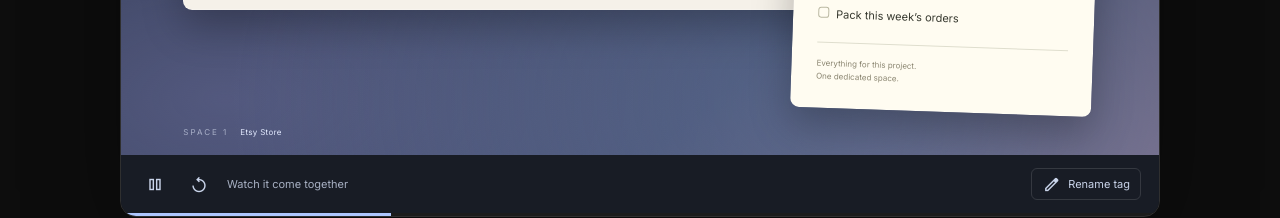
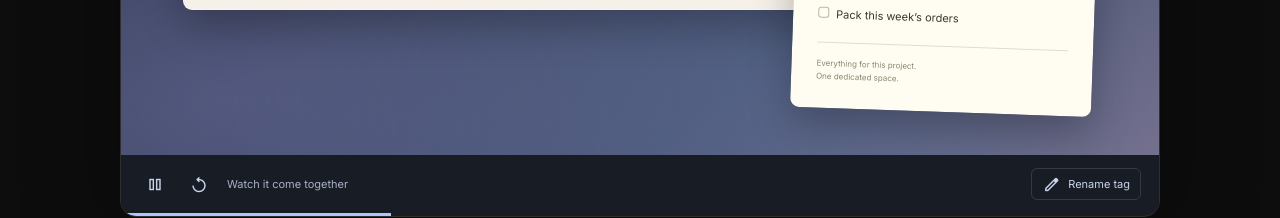
Before and after one commit to notTag/Space-Tag-Web, a Vue app: page / in a window 1280 px wide. Shown: the part 1180-1398 px from the top of the page. Built offline with nearby package versions, Linux system fonts and the light colour scheme.

Commit message:
fix: remove misleading desktop label from demo

```diff
--- a/src/components/ProductDemo.vue
+++ b/src/components/ProductDemo.vue
@@ -435,9 +435,6 @@ onUnmounted(() => {
             stroke-width="1.7"
           />
         </svg>
-        <div class="desktop-label">
-          SPACE {{ active + 1 }}<span>{{ labels[active] }}</span>
-        </div>
       </div>
       <div class="demo-toolbar">
         <div class="playback">
@@ -1006,19 +1003,6 @@ onUnmounted(() => {
   line-height: 1.6;
   color: #8b8671;
 }
-.desktop-label {
-  position: absolute;
-  bottom: 13px;
-  left: 6%;
-  font-size: 8px;
-  letter-spacing: 2px;
-  color: #dde4f5a0;
-}
-.desktop-label span {
-  margin-left: 12px;
-  letter-spacing: 0.3px;
-  color: #e2e9ff;
-}
 .demo-cursor {
   position: absolute;
   width: 23px;
```
